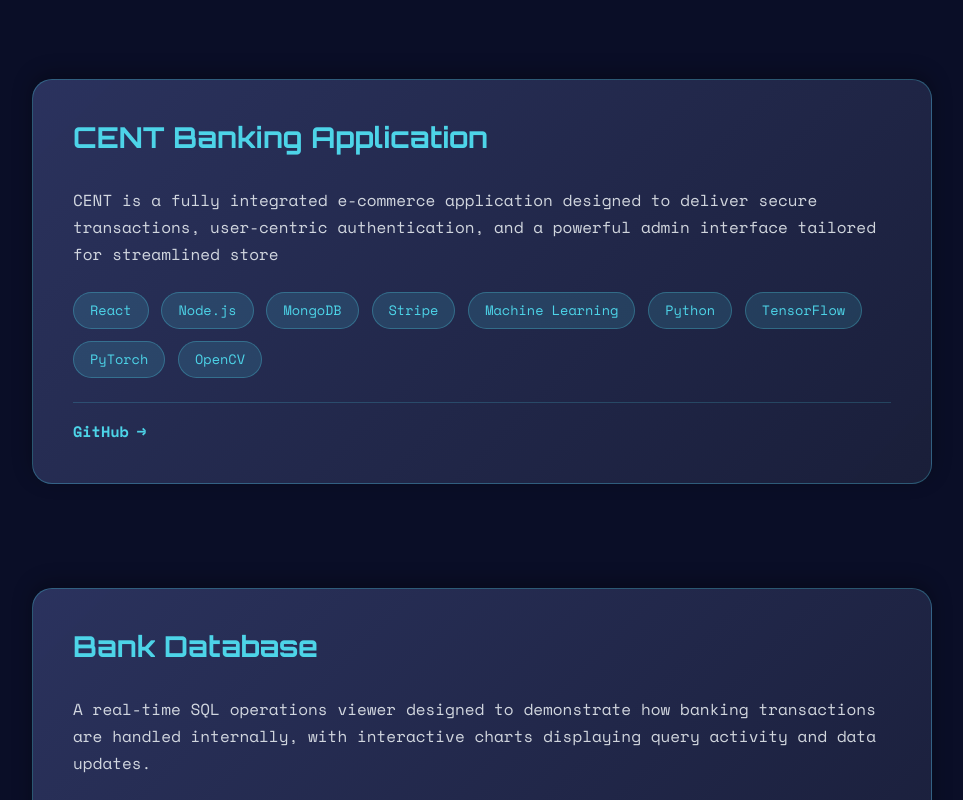
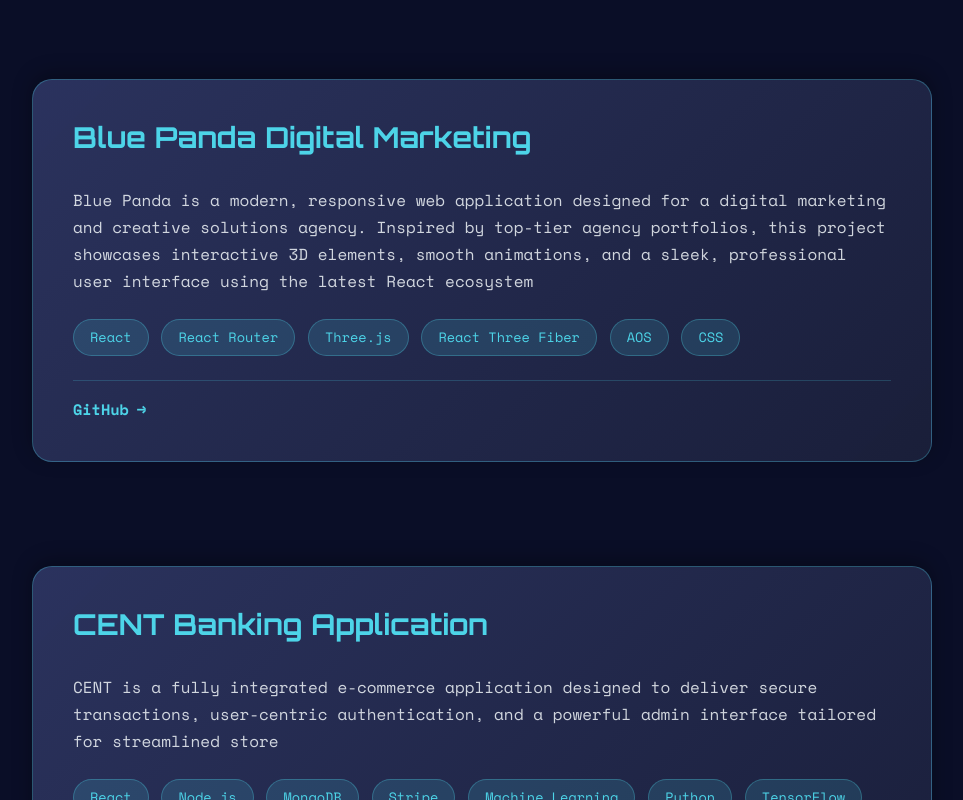
Before and after one commit to harsh200539/Portfolio-Website, a React (Create React App) app: page / in a window 1280 px wide. Shown: the part 7200-8000 px from the top of the page, without its empty margins (158-1121 px from the left). Built offline with nearby package versions, Linux system fonts and the light colour scheme; the HTML template or start-up script is replaced by a standard one; a web font is replaced by a local one.

Commit message:
Update Projects component

```diff
--- a/src/components/Projects.js
+++ b/src/components/Projects.js
@@ -36,7 +36,15 @@
       description: 'A modern, immersive personal portfolio website built with React, featuring a space-themed design, interactive 3D/canvas animations, and a fully responsive layout.',
       technologies: ['React', 'CSS3', 'HTML5 Canvas', 'Bootstrap', 'AOS', 'EmailJS'],
       github: 'https://github.com/harsh200539/Portfolio-Website'
-    },
+    }
+    ,
+    {
+      title: 'Blue Panda Digital Marketing',
+      description: 'Blue Panda is a modern, responsive web application designed for a digital marketing and creative solutions agency. Inspired by top-tier agency portfolios, this project showcases interactive 3D elements, smooth animations, and a sleek, professional user interface using the latest React ecosystem',
+      technologies: ['React', 'React Router', 'Three.js', 'React Three Fiber', 'AOS', 'CSS'],
+      github: 'https://bluepandadigitalmarketing.com/'
+    }
+    ,
     {
       title: 'CENT Banking Application',
       description: 'CENT is a fully integrated e-commerce application designed to deliver secure transactions, user-centric authentication, and a powerful admin interface tailored for streamlined store',
```
